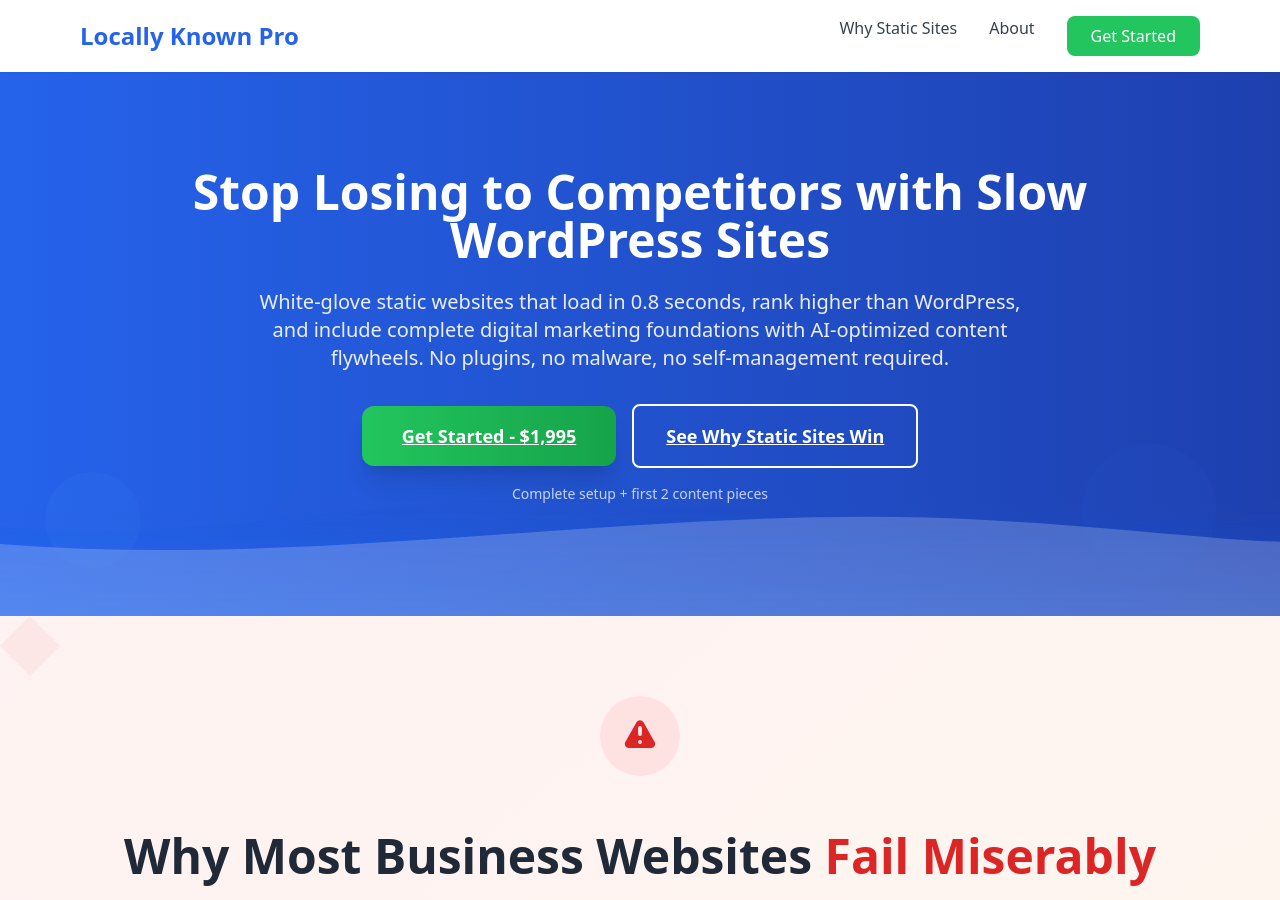
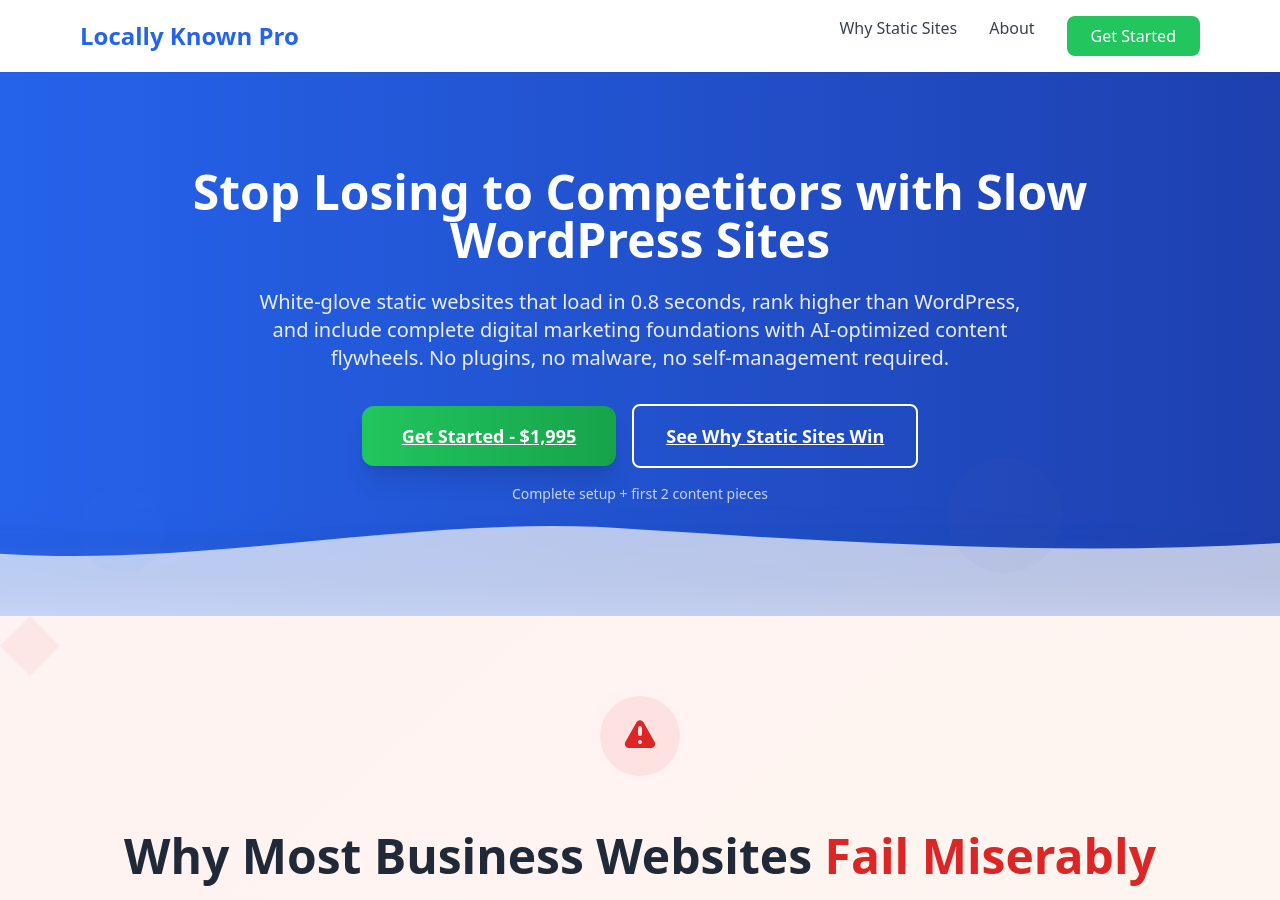
Before and after one commit to gtmsetupservice/locallyknown.pro, a Jekyll site: the page built from index.md, in a window 1280 px wide and 900 px high. Built offline with Jekyll 4.4.1, drawn with Linux system fonts in a browser that asks for light colours; nearby versions of some CDN libraries.

Commit message:
Add bidirectional wave transitions for seamless section flow
- Create blue-to-gray, gray-to-white, and top transition waves
- Enhanced multi-layer wave effects with proper gradients
- Better contrast and depth while maintaining ADA compliance
- Supports all section color combinations throughout site

```diff
--- a/index.md
+++ b/index.md
@@ -7,7 +7,7 @@
 <!-- Hero Section -->
 <section class="bg-gradient-to-r from-blue-600 to-blue-800 text-white relative overflow-hidden">
     <!-- Enhanced wave transition with depth -->
-    <div class="absolute bottom-0 left-0 right-0 h-48 z-20" style="background-image: url('/assets/images/bg-hero-wave.svg'); background-size: cover; background-position: top; background-repeat: no-repeat;"></div>
+    <div class="absolute bottom-0 left-0 right-0 h-48 z-20" style="background-image: url('/assets/images/bg-wave-blue-to-gray.svg'); background-size: cover; background-position: top; background-repeat: no-repeat;"></div>
 
     <!-- Content wrapper with proper padding -->
     <div class="py-24 relative">
```
Also changed, not shown: assets/images/bg-wave-blue-to-gray.svg (added), assets/images/bg-wave-gray-to-white.svg (added), assets/images/bg-wave-top-transition.svg (added).
